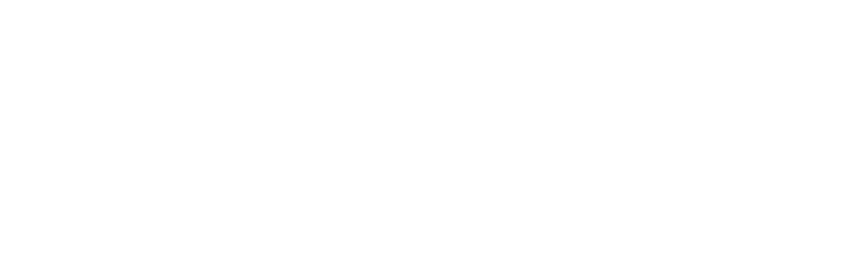
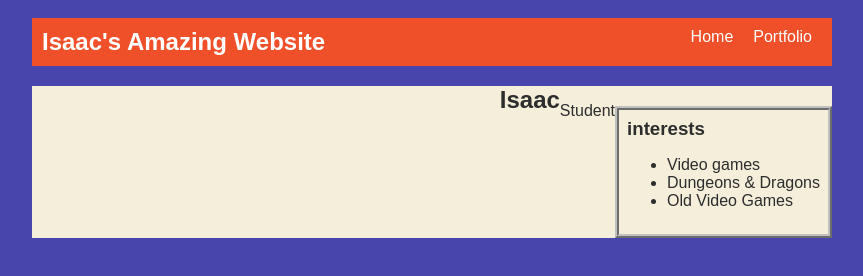
Before and after one commit to SpoonKnight1/SpoonKnight1.github.io, a plain HTML site: page index.html in a window 1280 px wide. Shown: the whole page, without its empty margins (208-1071 px from the left). Drawn offline with Linux system fonts and the light colour scheme.

Commit message:
Started Site

```diff
--- a/index.html
+++ b/index.html
@@ -1,12 +1,46 @@
 <!DOCTYPE html>
 <html>
   <head>
-    <title>CHANGE ME</title>
+    <title>The Dungeon</title>
+    <link rel="stylesheet" href="style.css" />
   </head>
 
   <body>
     <!-- All content goes here -->
     <div id="all-contents">
+    <nav>
+      <h1> Isaac's Amazing Website </h1>
+      <ul id="nav-ul">
+
+     <li class="nav-li">
+      <a href="index.html">Home</a>
+          </li>
+          <li class="nav-li">
+          <a href="portfolio.html">Portfolio</a>
+     </li>
+
+      </ul>
+    </nav>
+
+    <main>
+
+      <div class="sidebar"></div>
+
+
+      <div class="content"></div>
+      <h2> Isaac </h2>
+      <p>Student</p>
+       <div id="interests">
+         <h3>interests</h3>
+          <ul>
+            <li>Video games</li>
+             <li> Dungeons & Dragons </li>
+            <li> Old Video Games</li>
+          </ul>
+        </div>
+
+
+    </main>
 
     </div>
   </body>
--- a/style.css
+++ b/style.css
@@ -0,0 +1,88 @@
+body {
+background: rgb(72, 70, 173);
+color: rgb(45, 45, 45);
+padding: 10px;
+font-family: Arial, sans-serif;
+}
+
+
+#all-contents {
+max-width: 800px;
+margin: auto;
+}
+
+
+/* navigation menu */
+nav {
+background: rgb(239, 80, 41);
+margin: 0 auto;
+display: flex;
+padding: 10px;
+}
+
+
+h1 {
+display: flex;
+align-items: center;
+color: white;
+flex: 1;
+margin: 0;
+}
+
+
+#nav-ul {
+list-style-type: none;
+margin: 0;
+padding: 0;
+display: flex;
+}
+
+
+.nav-li {
+display: inline-block;
+padding: 0 10px;
+}
+
+
+a {
+text-decoration: none;
+color: #fff;
+}
+
+
+/* main container area beneath menu */
+main {
+background: rgb(245, 238, 219);
+display: flex;
+margin-top: 20px;
+}
+
+
+.sidebar {
+margin-right: 25px;
+padding: 10px;
+}
+
+
+.sidebar-img {
+width: 200px;
+}
+
+
+.content {
+flex: 1;
+padding: 15px;
+}
+
+
+/* interests section styles */
+#interests {
+border: 4px silver ridge;
+padding: 8px;
+margin-top: 20px;
+}
+
+
+h2, h3 {
+margin: 0px;
+}
```
